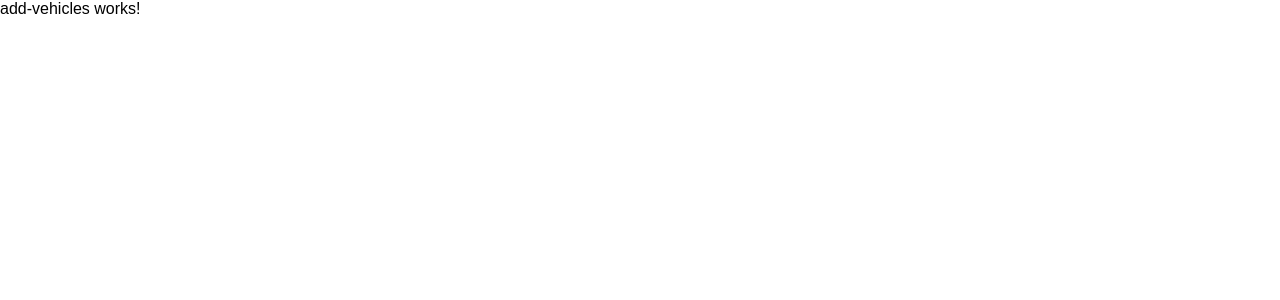
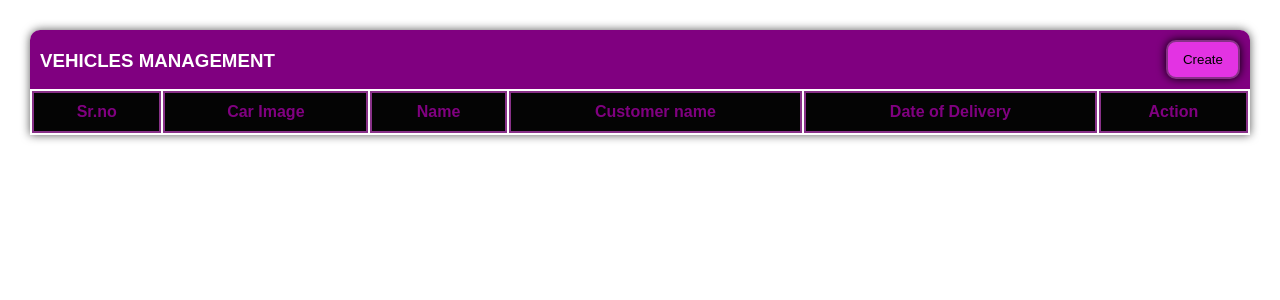
Before and after one commit to HassanDurra/VehiclesApp-Angular, an Angular app: page /vehicles/create in a window 1280 px wide. Shown: the top 300 px of the page. Built offline with nearby package versions, Linux system fonts and the light colour scheme.

Commit message:
create read delete done

```diff
--- a/src/app/add-vehicles/add-vehicles.component.html
+++ b/src/app/add-vehicles/add-vehicles.component.html
@@ -1 +1,53 @@
-<p>add-vehicles works!</p>
+<div class="table-container">
+  <!-- Model for vehicles adding -->
+  <div class="model-container" *ngIf="display" id="addingDataForm">
+    <div class="form-container" >
+      <div class="button-close"><button class="closeBtn" (click)="Closebutton()">X</button></div>
+      <div class="heading-text">
+        <h3 style="padding:10px; text-align:center;color:white">Insert Information About Vehicle</h3>
+      </div>
+      <form [formGroup]="addVehiclesForm" (ngSubmit)="onsubmit()" >
+        <input type="file" (change)="onImageChange($event)" formControlName="vehicleImage" class="input-style" id="">
+        <input type="text" formControlName="vehicleName" class="input-style" placeholder="Insert Vehicle Name">
+        <input type="text" formControlName="ownerName" class="input-style" placeholder="Insert Owner Name">
+        <input type="date" formControlName="DeliveryDate" id="" class="input-style">
+        <button type="submit" class="input-button">Add Vehicles Data</button>
+      </form>
+    </div>
+  </div>
+  <!--table start  -->
+<div class="table-main-container">
+
+  <div class="top-section">
+    <span><h3>Vehicles Management</h3></span>
+    <span><Button (click)="openForm()">Create</Button></span>
+  </div>
+  <div class="table-responsive-section">
+    <table>
+      <thead>
+      <th>Sr.no</th>
+      <th>Car Image</th>
+      <th>Name</th>
+      <th>Customer name</th>
+      <th>Date of Delivery</th>
+      <th>Action</th>
+     </thead>
+     <!-- Table data -->
+     <tbody>
+      <tr *ngFor="let vehicleData of inputData ; let id = index">
+        <td>{{vehicleData.id}}</td>
+        <td><img [src]="vehicleData.Vehicleimage" style="width:80px ; height:30px; object-fit:contain;" alt=""></td>
+        <td>{{ vehicleData.Vehiclename }}</td>
+        <td>{{ vehicleData.Ownername }}</td>
+        <td>{{ vehicleData.DateofDelivery }}</td>
+        <td><button class=" btn deleteButton" (click)="removeData(id)">Delete</button> <span style="color:grey"> | </span> <button class=" btn updateButton" (click)="updateData(id)">Update</button></td>
+      </tr>
+
+     </tbody>
+     <!-- End of table data -->
+    </table>
+  </div>
+
+</div>
+<!-- end of table -->
+</div>
--- a/src/app/add-vehicles/add-vehicles.component.ts
+++ b/src/app/add-vehicles/add-vehicles.component.ts
@@ -1,4 +1,5 @@
 import { Component } from '@angular/core';
+import { FormGroup  , FormControl} from '@angular/forms';
 
 @Component({
   selector: 'app-add-vehicles',
@@ -6,5 +7,64 @@ import { Component } from '@angular/core';
   styleUrls: ['./add-vehicles.component.css']
 })
 export class AddVehiclesComponent {
+  constructor(){}
+  // Adding Vehicles Form Input Data
+  addVehiclesForm = new FormGroup({
+    vehicleImage : new FormControl() ,
+    vehicleName  : new FormControl() ,
+    ownerName    : new FormControl() ,
+    DeliveryDate : new FormControl()
+  });
+  // Now Submit Function to Call the data
+  counter  = 1;
+  inputData : any [] = [];
+  imagePath = "" ;
+  display:boolean = false ;
+  // Getting Image Path To Show Images
+  onImageChange(event : Event)
+  {
+    const input = event.target as HTMLInputElement;
+    if(input.files && input.files.length > 0)
+    {
+      const file     =  input.files[0];
+      const Fullpath =  window.URL.createObjectURL(file);
+      this.imagePath = Fullpath;
+    }
+  }
+  // Submitting And Showing Images
+  onsubmit(){
+    let name   = this.addVehiclesForm.controls.vehicleName.value;
+    let owner  = this.addVehiclesForm.controls.ownerName.value;
+    let Date   = this.addVehiclesForm.controls.DeliveryDate.value;
+    let allData = {
+      'id'            : this.counter ,
+      'Vehicleimage'  : this.imagePath ,
+      'Vehiclename'   : name ,
+      'Ownername'     : owner ,
+      'DateofDelivery' : Date ,
+    };
+    this.inputData.push(allData);
+    this.counter ++ ;
+    this.display = this.display = false;
+  }
+  // Create Button To open Model
+  openForm()
+  {
+    this.display = this.display = true;
+  }
+  // Close Button to Close The model
+  Closebutton()
+  {
+    this.display = this.display = false;
+  }
+  // Deleting Function
+  removeData(vehicleData : number)
+  {
+    this.inputData.splice(vehicleData , 1)
+  }
+  // Updating Function
+  updateData(vehicleData : number)
+  {
 
+  }
 }
--- a/src/app/app.module.ts
+++ b/src/app/app.module.ts
@@ -7,19 +7,24 @@ import { AddVehiclesComponent } from './add-vehicles/add-vehicles.component';
 import { RouterModule } from '@angular/router';
 import { CssLinksComponent } from './css-links/css-links.component';
 import { LoginComponent } from './login/login.component';
-
+import { NavigationBarComponent } from './navigation-bar/navigation-bar.component';
+import {ReactiveFormsModule} from '@angular/forms'
 @NgModule({
   declarations: [
     AppComponent,
     AddVehiclesComponent,
     CssLinksComponent,
-    LoginComponent
+    LoginComponent,
+    NavigationBarComponent ,
+
   ],
   imports: [
+    ReactiveFormsModule,
     BrowserModule,
     RouterModule.forRoot([
     { path:'vehicles/create' , component: AddVehiclesComponent} ,
     { path:'login' , component: LoginComponent} ,
+
    ]),
   ],
   providers: [],
--- /dev/null
+++ b/src/app/navigation-bar/navigation-bar.component.html
@@ -0,0 +1 @@
+<p>navigation-bar works!</p>
--- a/src/assets/css/style.css
+++ b/src/assets/css/style.css
@@ -4,3 +4,95 @@
   box-sizing: border-box;
   font-family: arial;
 }
+/* Modal css custom */
+
+/* Table css custom */
+.table-container{
+  padding: 30px;
+  min-height:100vh;
+}
+.top-section{
+  background: purple;
+  width:100%;
+  display: flex;
+  justify-content: space-between;
+  padding: 10px;
+  border-top-right-radius: 10px;
+  border-top-left-radius: 10px;
+}
+.top-section button{
+  padding: 10px 15px;
+  box-shadow: 0 0 10px black;
+  border: 2px solid rgb(136, 49, 136);
+  border-radius: 10px;
+  background: rgb(227, 51, 227);
+}
+.top-section span h3 {
+  color: white;
+  font-weight: bolder;
+  text-transform: uppercase;
+  position : relative;
+  top: 10px;
+}
+.table-responsive-section{
+  width: 100%;
+}
+.table-responsive-section table{
+  width: 100%;
+  text-align: center;
+
+}
+.table-responsive-section table th{
+   background-color: rgb(4, 4, 4);
+   border: 2px solid rgb(136, 49, 136);
+   padding: 10px;
+   color: purple;
+}
+.table-responsive-section table td{
+  background-color:white;
+  border: 2px solid gray;
+  padding: 10px;
+}
+.table-main-container
+{
+  box-shadow: 0 0 10px rgba(0, 0, 0, 0.656);
+  border-top-right-radius: 10px;
+  border-top-left-radius: 10px;
+}
+.closeBtn
+{
+  background-color: purple; padding:10px;color:white;border:2px solid rgb(103, 6, 116);
+  border-radius: 5px;box-shadow: 0 0 10px black;
+}
+#addingDataForm{
+  animation:fadeIn 0.9s linear;
+}
+@keyframes fadeIn{
+  from{
+    opacity: 0;
+  }
+  to{
+    opacity: 1;
+}
+}
+/* Delete And Update Buttons */
+.btn
+{
+  padding:10px 20px;
+  border-radius: 5px;
+  color: white;
+  text-transform: uppercase;
+  font-family: arial;
+  box-shadow:0 0 10px grey;
+
+}
+.deleteButton
+{
+  background: red;
+  border: 2px solid red;
+}
+.updateButton
+{
+  background-color: green;
+  border: 2px solid green;
+}
```
Also changed, not shown: src/app/navigation-bar/navigation-bar.component.ts (added, +10 -0 lines), src/app/navigation-bar/navigation-bar.component.css (added), 1 other file (tests, documents, lock files or other folders).
